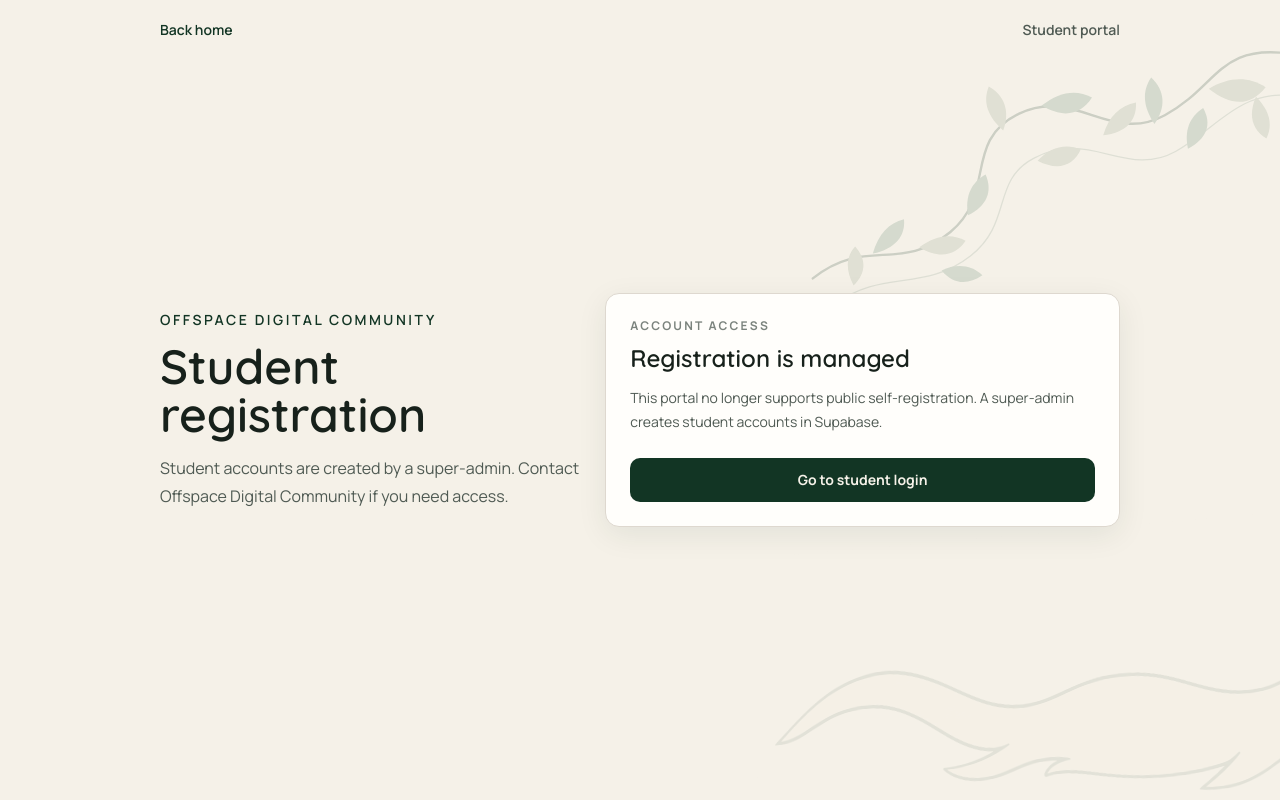
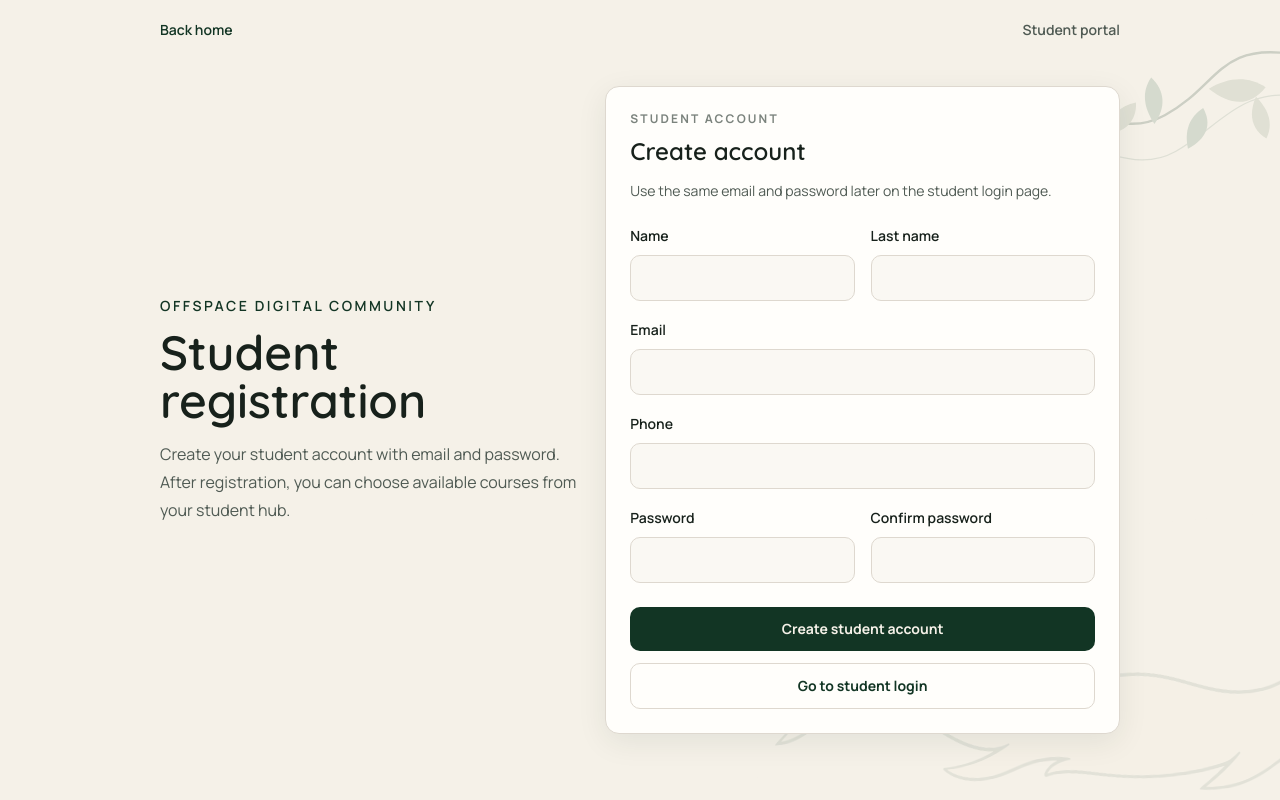
Before and after one commit to DavitGvagvalia/offspace-digital-community, a Next.js app: page /student/register in a window 1280 px wide. Built offline with nearby package versions, Linux system fonts and the light colour scheme; no server answers.

Commit message:
feat: implement public student registration functionality and update related documentation

```diff
--- a/app/_docs/_code-documentation/feature-flows.md
+++ b/app/_docs/_code-documentation/feature-flows.md
@@ -7,8 +7,9 @@
 
 ## Student
 
-Students can view profile data, enrollments, courses, assigned lessons, and
-personal attendance. Pending group assignment displays
+Students can register at `/student/register`, then sign in at
+`/student/login`. They can view profile data, enrollments, courses, assigned
+lessons, and personal attendance. Pending group assignment displays
 `Your mentor will assign group soon.`
 
 ## Mentor
@@ -18,5 +19,6 @@
 
 ## Super-Admin
 
-Super-admins create student and mentor Supabase Auth users through server
-actions and manage MVP setup data.
+Super-admins create mentor Supabase Auth users through server actions and
+manage MVP setup data. Student accounts can also be created through public
+student registration.
--- a/app/_docs/_code-documentation/project-structure.md
+++ b/app/_docs/_code-documentation/project-structure.md
@@ -42,7 +42,7 @@
 
 - `app/page.tsx` - public entry point at `/`.
 - `app/student/login/page.tsx` - student login route.
-- `app/student/register/page.tsx` - managed-registration notice route.
+- `app/student/register/page.tsx` - public student registration route.
 - `app/student/page.tsx` - student hub route.
 - `app/student/lessons/page.tsx` - student lessons and attendance route.
 - `app/student/courses/page.tsx` - student courses route.
@@ -134,8 +134,8 @@
 
 - `page.tsx` - student hub page.
 - `login/page.tsx` - student login page.
-- `register/page.tsx` and `register/student-registration.tsx` - notice that
-  public self-registration is managed/disabled.
+- `register/page.tsx`, `register/student-registration.tsx`, and
+  `register/actions.ts` - public student registration form and server action.
 - `profile/page.tsx` - read-only student profile page.
 - `courses/page.tsx` - route wrapper for student courses.
 - `courses/student-courses-view.tsx` - student courses client UI.
--- /dev/null
+++ b/app/student/register/actions.ts
@@ -0,0 +1,188 @@
+"use server";
+
+import { headers } from "next/headers";
+
+import { createAdminSupabaseClient } from "../../_lib/supabase/admin";
+import { createServerSupabaseClient } from "../../_lib/supabase/server";
+
+export type StudentRegistrationState = {
+  status: "idle" | "success" | "error";
+  message: string;
+  canOpenHub: boolean;
+  fields: {
+    name: string;
+    lastName: string;
+    email: string;
+    phone: string;
+  };
+};
+
+function readFormValue(formData: FormData, key: string) {
+  return String(formData.get(key) ?? "").trim();
+}
+
+function isValidEmail(email: string) {
+  return /^[^\s@]+@[^\s@]+\.[^\s@]+$/.test(email);
+}
+
+function getRegistrationErrorMessage(error: unknown) {
+  const message = error instanceof Error ? error.message.toLowerCase() : "";
+
+  if (message.includes("user already registered")) {
+    return "An account may already exist for this email. Try logging in instead.";
+  }
+
+  if (message.includes("password")) {
+    return "Use a stronger password and try again.";
+  }
+
+  if (message.includes("missing supabase")) {
+    return "Supabase is not configured for this deployment.";
+  }
+
+  return "We could not create your account right now. Please try again.";
+}
+
+async function getEmailRedirectTo() {
+  const headerStore = await headers();
+  const origin = headerStore.get("origin");
+
+  if (origin) {
+    return `${origin}/student/login`;
+  }
+
+  const host = headerStore.get("host");
+
+  if (!host) {
+    return undefined;
+  }
+
+  const protocol = host.includes("localhost") ? "http" : "https";
+
+  return `${protocol}://${host}/student/login`;
+}
+
+async function registerStudent(
+  _previousState: StudentRegistrationState,
+  formData: FormData,
+): Promise<StudentRegistrationState> {
+  const fields = {
+    name: readFormValue(formData, "name"),
+    lastName: readFormValue(formData, "lastName"),
+    email: readFormValue(formData, "email").toLowerCase(),
+    phone: readFormValue(formData, "phone"),
+  };
+  const password = String(formData.get("password") ?? "");
+  const confirmPassword = String(formData.get("confirmPassword") ?? "");
+
+  if (!fields.name || !fields.lastName || !fields.email || !password) {
+    return {
+      status: "error",
+      message: "Name, last name, email, and password are required.",
+      canOpenHub: false,
+      fields,
+    };
+  }
+
+  if (!isValidEmail(fields.email)) {
+    return {
+      status: "error",
+      message: "Enter a valid email address.",
+      canOpenHub: false,
+      fields,
+    };
+  }
+
+  if (password.length < 8) {
+    return {
+      status: "error",
+      message: "Password must be at least 8 characters.",
+      canOpenHub: false,
+      fields,
+    };
+  }
+
+  if (password !== confirmPassword) {
+    return {
+      status: "error",
+      message: "Passwords do not match.",
+      canOpenHub: false,
+      fields,
+    };
+  }
+
+  const supabase = await createServerSupabaseClient();
+
+  try {
+    const { data, error } = await supabase.auth.signUp({
+      email: fields.email,
+      password,
+      options: {
+        data: {
+          name: fields.name,
+          lastName: fields.lastName,
+          role: "student",
+        },
+        emailRedirectTo: await getEmailRedirectTo(),
+      },
+    });
+
+    if (error) {
+      throw error;
+    }
+
+    if (!data.user) {
+      throw new Error("Supabase did not return a created user.");
+    }
+
+    const admin = createAdminSupabaseClient();
+
+    const { error: profileError } = await admin.from("profiles").insert({
+      id: data.user.id,
+      role: "student",
+      name: fields.name,
+      last_name: fields.lastName,
+      email: fields.email,
+      phone: fields.phone || null,
+    });
+
+    if (profileError) {
+      await supabase.auth.signOut();
+      throw profileError;
+    }
+
+    const { error: studentError } = await admin
+      .from("students")
+      .insert({ user_id: data.user.id });
+
+    if (studentError) {
+      await supabase.auth.signOut();
+      throw studentError;
+    }
+
+    return {
+      status: "success",
+      message: data.session
+        ? "Your account is ready. Continue to your student hub."
+        : "Your account was created. Check your email to confirm access, then log in.",
+      canOpenHub: Boolean(data.session),
+      fields: {
+        name: "",
+        lastName: "",
+        email: "",
+        phone: "",
+      },
+    };
+  } catch (error) {
+    console.error(error);
+
+    return {
+      status: "error",
+      message: getRegistrationErrorMessage(error),
+      canOpenHub: false,
+      fields,
+    };
+  }
+}
+
+export { registerStudent };
--- a/app/student/register/student-registration.tsx
+++ b/app/student/register/student-registration.tsx
@@ -1,10 +1,32 @@
 "use client";
 
 import Link from "next/link";
+import { useActionState } from "react";
 
 import { MascotBackground } from "../../components/mascot-background";
+import {
+  registerStudent,
+  type StudentRegistrationState,
+} from "./actions";
+
+const initialRegistrationState: StudentRegistrationState = {
+  status: "idle",
+  message: "",
+  canOpenHub: false,
+  fields: {
+    name: "",
+    lastName: "",
+    email: "",
+    phone: "",
+  },
+};
 
 export function StudentRegistration() {
+  const [state, formAction, isPending] = useActionState(
+    registerStudent,
+    initialRegistrationState,
+  );
+
   return (
     <main className="relative min-h-screen overflow-hidden bg-ivory text-ink">
       <MascotBackground className="-bottom-20 -right-44 h-[22rem] w-[44rem] rotate-[-5deg]" />
@@ -30,29 +52,131 @@
               Student registration
             </h1>
             <p className="mt-4 max-w-xl text-base leading-7 text-ink-soft">
-              Student accounts are created by a super-admin. Contact Offspace
-              Digital Community if you need access.
+              Create your student account with email and password. After
+              registration, you can choose available courses from your student
+              hub.
             </p>
           </div>
 
-          <section className="rounded-md border border-stone-200 bg-offwhite p-5 shadow-md sm:p-6">
+          <form
+            action={formAction}
+            className="rounded-md border border-stone-200 bg-offwhite p-5 shadow-md sm:p-6"
+          >
             <p className="text-xs font-bold uppercase tracking-[0.18em] text-ink-muted">
-              Account access
+              Student account
             </p>
             <h2 className="mt-2 text-2xl font-semibold text-ink">
-              Registration is managed
+              Create account
             </h2>
             <p className="mt-3 text-sm leading-6 text-ink-soft">
-              This portal no longer supports public self-registration. A
-              super-admin creates student accounts in Supabase.
+              Use the same email and password later on the student login page.
             </p>
+
+            <div className="mt-5 grid gap-4 sm:grid-cols-2">
+              <label className="block">
+                <span className="text-sm font-semibold text-ink">Name</span>
+                <input
+                  type="text"
+                  name="name"
+                  required
+                  autoComplete="given-name"
+                  defaultValue={state.fields.name}
+                  className="mt-2 w-full rounded-sm border border-stone-200 bg-ivory-light px-4 py-3 text-sm text-ink outline-none transition focus:border-forest focus:ring-2 focus:ring-forest/15"
+                />
+              </label>
+
+              <label className="block">
+                <span className="text-sm font-semibold text-ink">Last name</span>
+                <input
+                  type="text"
+                  name="lastName"
+                  required
+                  autoComplete="family-name"
+                  defaultValue={state.fields.lastName}
+                  className="mt-2 w-full rounded-sm border border-stone-200 bg-ivory-light px-4 py-3 text-sm text-ink outline-none transition focus:border-forest focus:ring-2 focus:ring-forest/15"
+                />
+              </label>
+            </div>
+
+            <label className="mt-4 block">
+              <span className="text-sm font-semibold text-ink">Email</span>
+              <input
+                type="email"
+                name="email"
+                required
+                autoComplete="email"
+                defaultValue={state.fields.email}
+                className="mt-2 w-full rounded-sm border border-stone-200 bg-ivory-light px-4 py-3 text-sm text-ink outline-none transition focus:border-forest focus:ring-2 focus:ring-forest/15"
+              />
+            </label>
+
+            <label className="mt-4 block">
+              <span className="text-sm font-semibold text-ink">Phone</span>
+              <input
+                type="tel"
+                name="phone"
+                autoComplete="tel"
+                defaultValue={state.fields.phone}
+                className="mt-2 w-full rounded-sm border border-stone-200 bg-ivory-light px-4 py-3 text-sm text-ink outline-none transition focus:border-forest focus:ring-2 focus:ring-forest/15"
+              />
+            </label>
+
+            <div className="mt-4 grid gap-4 sm:grid-cols-2">
+              <label className="block">
+                <span className="text-sm font-semibold text-ink">Password</span>
+                <input
+                  type="password"
+                  name="password"
+                  required
+                  minLength={8}
+                  autoComplete="new-password"
+                  className="mt-2 w-full rounded-sm border border-stone-200 bg-ivory-light px-4 py-3 text-sm text-ink outline-none transition focus:border-forest focus:ring-2 focus:ring-forest/15"
+                />
+              </label>
+
+              <label className="block">
+                <span className="text-sm font-semibold text-ink">
+                  Confirm password
+                </span>
+                <input
+                  type="password"
+                  name="confirmPassword"
+                  required
+                  minLength={8}
+                  autoComplete="new-password"
+                  className="mt-2 w-full rounded-sm border border-stone-200 bg-ivory-light px-4 py-3 text-sm text-ink outline-none transition focus:border-forest focus:ring-2 focus:ring-forest/15"
+                />
+              </label>
+            </div>
+
+            {state.message ? (
+              <p
+                aria-live="polite"
+                className={`mt-4 rounded-sm border px-3 py-2 text-sm ${
+                  state.status === "success"
+                    ? "border-success/20 bg-success/10 text-success"
+                    : "border-danger/20 bg-danger/10 text-danger"
+                }`}
+              >
+                {state.message}
+              </p>
+            ) : null}
+
+            <button
+              type="submit"
+              disabled={isPending}
+              className="mt-6 w-full rounded-sm bg-forest px-4 py-3 text-sm font-bold text-ivory transition hover:bg-forest-light disabled:cursor-not-allowed disabled:opacity-60"
+            >
+              {isPending ? "Creating account..." : "Create student account"}
+            </button>
+
             <Link
-              href="/student/login"
-              className="mt-6 inline-flex w-full justify-center rounded-sm bg-forest px-4 py-3 text-sm font-bold text-ivory transition hover:bg-forest-light"
+              href={state.canOpenHub ? "/student" : "/student/login"}
+              className="mt-3 inline-flex w-full justify-center rounded-sm border border-stone-200 bg-offwhite px-4 py-3 text-sm font-bold text-forest transition hover:border-sage-300 hover:bg-ivory-light"
             >
-              Go to student login
+              {state.canOpenHub ? "Open student hub" : "Go to student login"}
             </Link>
-          </section>
+          </form>
         </section>
       </div>
     </main>
```
Also changed, not shown: app/components/portal-login.tsx (+7 -1 lines), app/_docs/_code-documentation/README.md, app/_docs/_usage-documentation/_student-flow/README.md, 1 other file (tests, documents, lock files or other folders).
